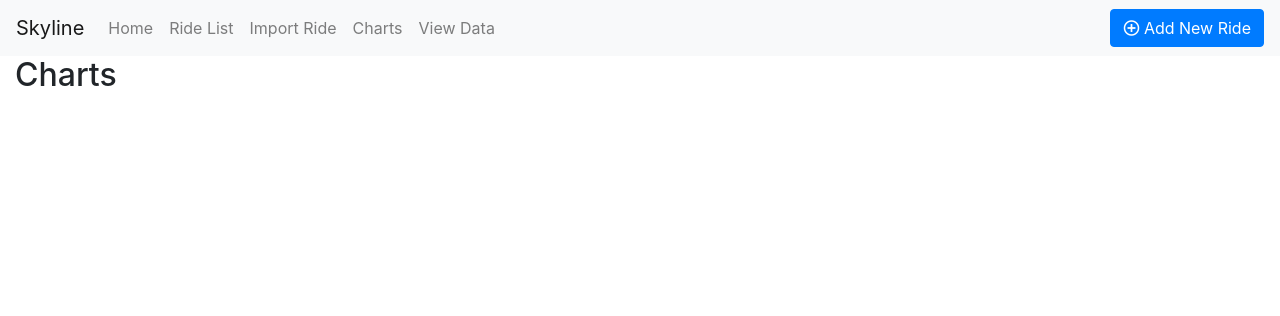
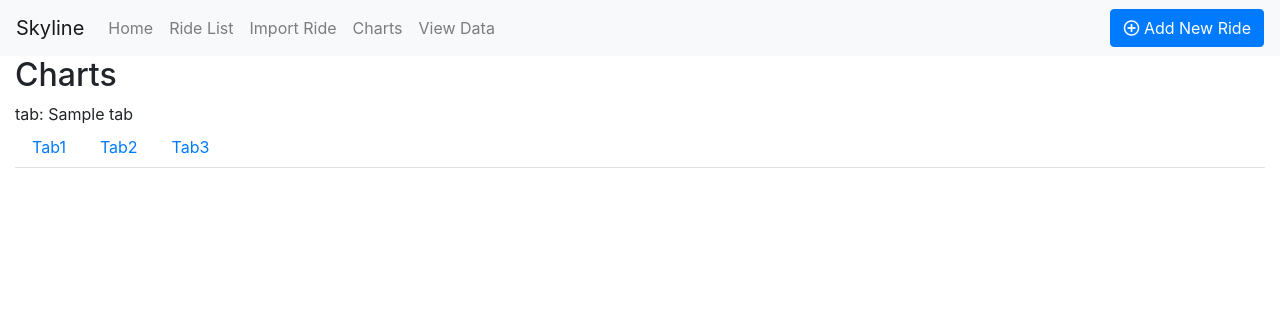
Before and after one commit to timpandrews/skyline, a Django app: template rides/templates/rides/charts.html in a window 1280 px wide. Shown: the top 316 px of the page. Run offline with Django 3.2, Linux system fonts and the light colour scheme; the template is opened without the code that fills it: most values are stand-ins (such as "Sample title", 1, 10 or a date in 2020); some libraries are stand-ins or nearby versions.

Commit message:
misc. updates to charts tabs

```diff
--- a/rides/templates/rides/base.html
+++ b/rides/templates/rides/base.html
@@ -26,7 +26,7 @@
                 <a class="nav-link" href="{% url 'home' %}">Home</a>
                 <a class="nav-link" href="{% url 'ride_list' %}">Ride List</a>
                 <a class="nav-link" href="{% url 'import_ride' %}">Import Ride</a>
-                <a class="nav-link" href="{% url 'charts' %}">Charts</a>
+                <a class="nav-link" href="{% url 'charts' tab='default'%}">Charts</a>
                 <a class="nav-link" href="{% url 'view_data' %}">View Data</a>
             </div>
             <div class="navbar-nav ml-auto">
--- /dev/null
+++ b/rides/templates/rides/chart_tab1.html
@@ -0,0 +1,5 @@
+<div class="card">
+    <div class="card-body">
+        tab1
+    </div>
+</div>
--- /dev/null
+++ b/rides/templates/rides/chart_tab2.html
@@ -0,0 +1,5 @@
+<div class="card">
+    <div class="card-body">
+        tab2
+    </div>
+</div>
--- /dev/null
+++ b/rides/templates/rides/chart_tab3.html
@@ -0,0 +1,5 @@
+<div class="card">
+    <div class="card-body">
+        tab3
+    </div>
+</div>
--- a/rides/templates/rides/charts.html
+++ b/rides/templates/rides/charts.html
@@ -2,4 +2,43 @@
 
 {% block content %}
     <h2>Charts</h2>
+    tab: {{ context.tab }}
+    <ul class="nav nav-tabs">
+        <li class="nav-item">
+            {% if context.tab == 'tab1' or context.tab == 'default' %}
+                <a class="nav-link active bg-secondary text-white" href="{% url 'charts' tab='tab1'%}">
+                    Tab1
+                </a>
+            {% else %}
+                <a class="nav-link" href="{% url 'charts' tab='tab1'%}">
+                    Tab1
+                </a>
+            {% endif %}
+        </li>
+        <li class="nav-item">
+            {% if context.tab == 'tab2' %}
+                <a class="nav-link active bg-secondary text-white" href="{% url 'charts' tab='tab2'%}">Tab2</a>
+            {% else %}
+                <a class="nav-link" href="{% url 'charts' tab='tab2'%}">Tab2</a>
+            {% endif %}
+        </li>
+        <li class="nav-item">
+            {% if context.tab == 'tab3' %}
+                <a class="nav-link active bg-secondary text-white" href="{% url 'charts' tab='tab3'%}">
+                    Tab3
+                </a>
+            {% else %}
+                <a class="nav-link" href="{% url 'charts' tab='tab3'%}">
+                    Tab3
+                </a>
+            {% endif %}
+        </li>
+    </ul>
+    {% if context.tab == 'tab1' or context.tab == 'default' %}
+        {% include 'rides/chart_tab1.html' %}
+    {% elif context.tab == 'tab2' %}
+        {% include 'rides/chart_tab2.html' %}
+    {% elif context.tab == 'tab3' %}
+        {% include 'rides/chart_tab3.html' %}
+    {% endif %}
 {% endblock %}
--- a/rides/urls.py
+++ b/rides/urls.py
@@ -11,6 +11,6 @@ urlpatterns = [
     path('ride/<int:id>/ride_confirm_delete/', views.ride_confirm_delete, name='ride_confirm_delete'),
     path('import_ride', views.import_ride, name='import_ride'),
     path('import_ride_add', views.import_ride_add, name='import_ride_add'),
-    path('charts', views.charts, name='charts'),
+    path('charts/<str:tab>', views.charts, name='charts'),
     path('view_data', views.view_data, name='view_data'),
 ]
```
Also changed, not shown: rides/views.py (+5 -2 lines).
